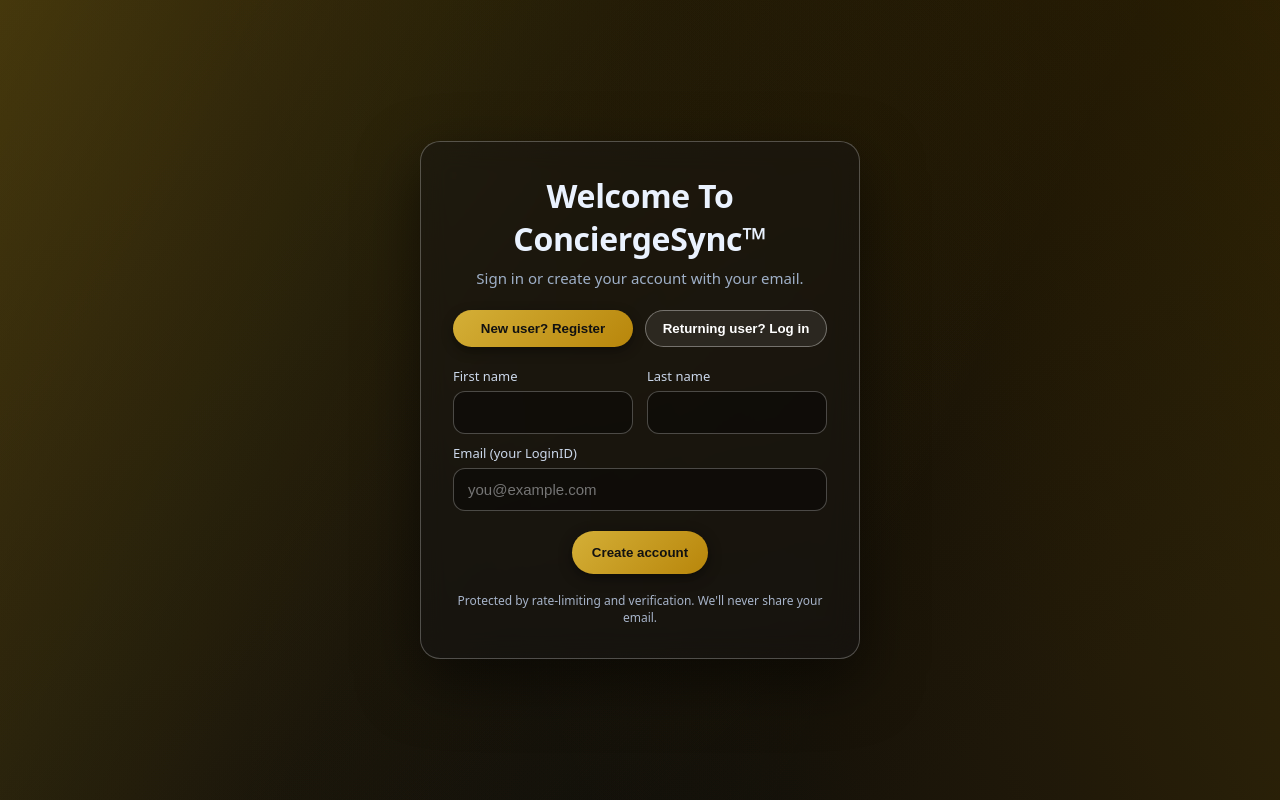
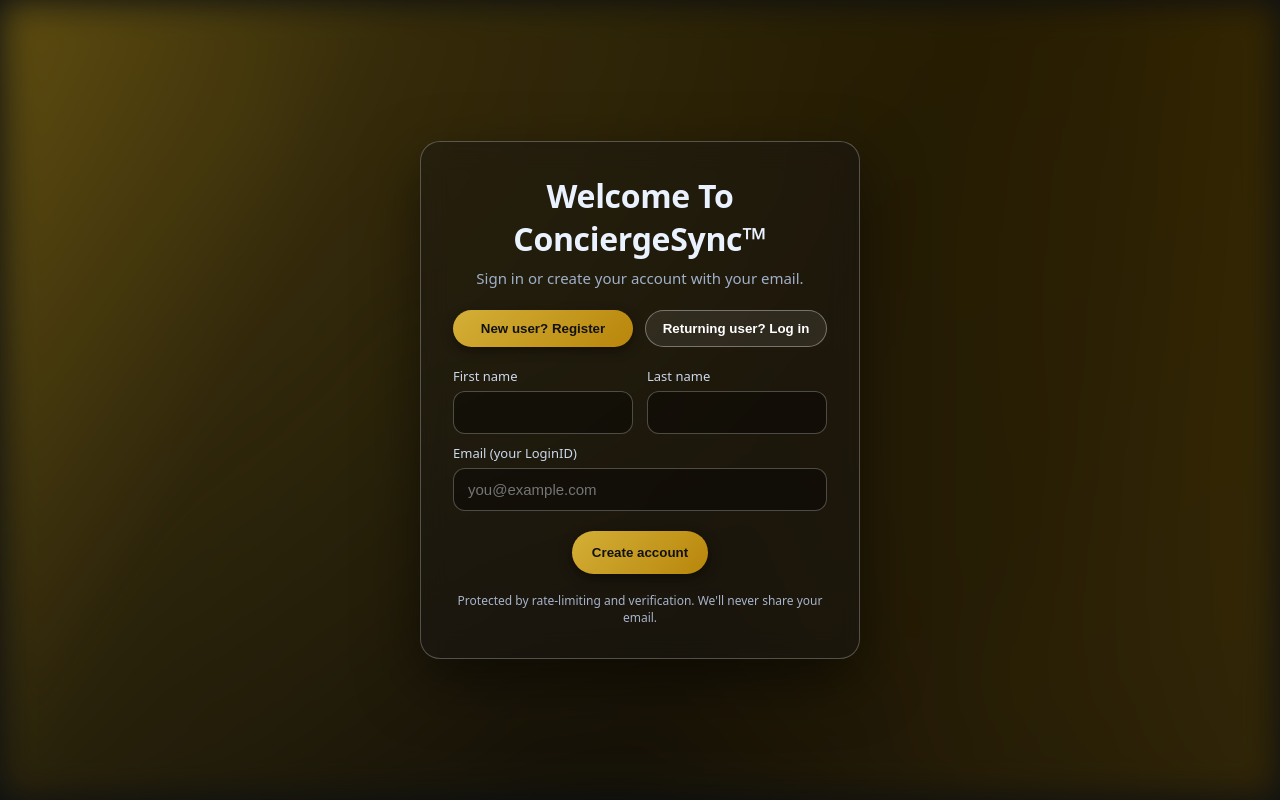
Before and after one commit to jeffw62/conciergesync-splash, a website: page beta/auth-dev.html in a window 1280 px wide. Drawn offline with Linux system fonts and the light colour scheme.

Commit message:
Update auth-dev.html

```diff
--- a/beta/auth-dev.html
+++ b/beta/auth-dev.html
@@ -21,19 +21,21 @@
   /* --- Background Gradient + Wisps (replaces tiled logos) --- */
   /* --- Background Gradient + Whispy Gold Wisps --- */
 /* --- Background with defined golden sweeps --- */
+/* --- Background with defined golden streaks --- */
 .cs-bg {
   position: fixed; inset: 0; z-index: -2;
   background:
-    /* main gold sweep */
-    linear-gradient(115deg, rgba(212,175,55,0.28) 0%, rgba(212,175,55,0.08) 40%, transparent 70%),
-    /* secondary faint sweep */
-    linear-gradient(245deg, rgba(184,134,11,0.20) 0%, rgba(184,134,11,0.07) 35%, transparent 65%),
-    /* subtle corner glow */
-    radial-gradient(circle at top left, rgba(212,175,55,0.08), transparent 70%),
-    radial-gradient(circle at bottom right, rgba(184,134,11,0.08), transparent 70%),
-    /* deep dark base */
-    linear-gradient(to bottom right, #000000, #050505 40%, #0b0b0b 85%);
-  filter: saturate(1.15);
+    /* primary golden streak */
+    linear-gradient(115deg, rgba(212,175,55,0.4) 0%, rgba(212,175,55,0.15) 25%, transparent 60%),
+    /* secondary softer streak */
+    linear-gradient(250deg, rgba(184,134,11,0.25) 0%, rgba(184,134,11,0.10) 30%, transparent 65%),
+    /* subtle corner glows */
+    radial-gradient(circle at 20% 15%, rgba(212,175,55,0.12), transparent 70%),
+    radial-gradient(circle at 80% 85%, rgba(184,134,11,0.10), transparent 70%),
+    /* base */
+    linear-gradient(to bottom right, #000000, #050505 50%, #0a0a0a 100%);
+  background-blend-mode: screen;
+  filter: blur(18px) saturate(1.2);
   opacity: 0.95;
   pointer-events: none;
 }
```
